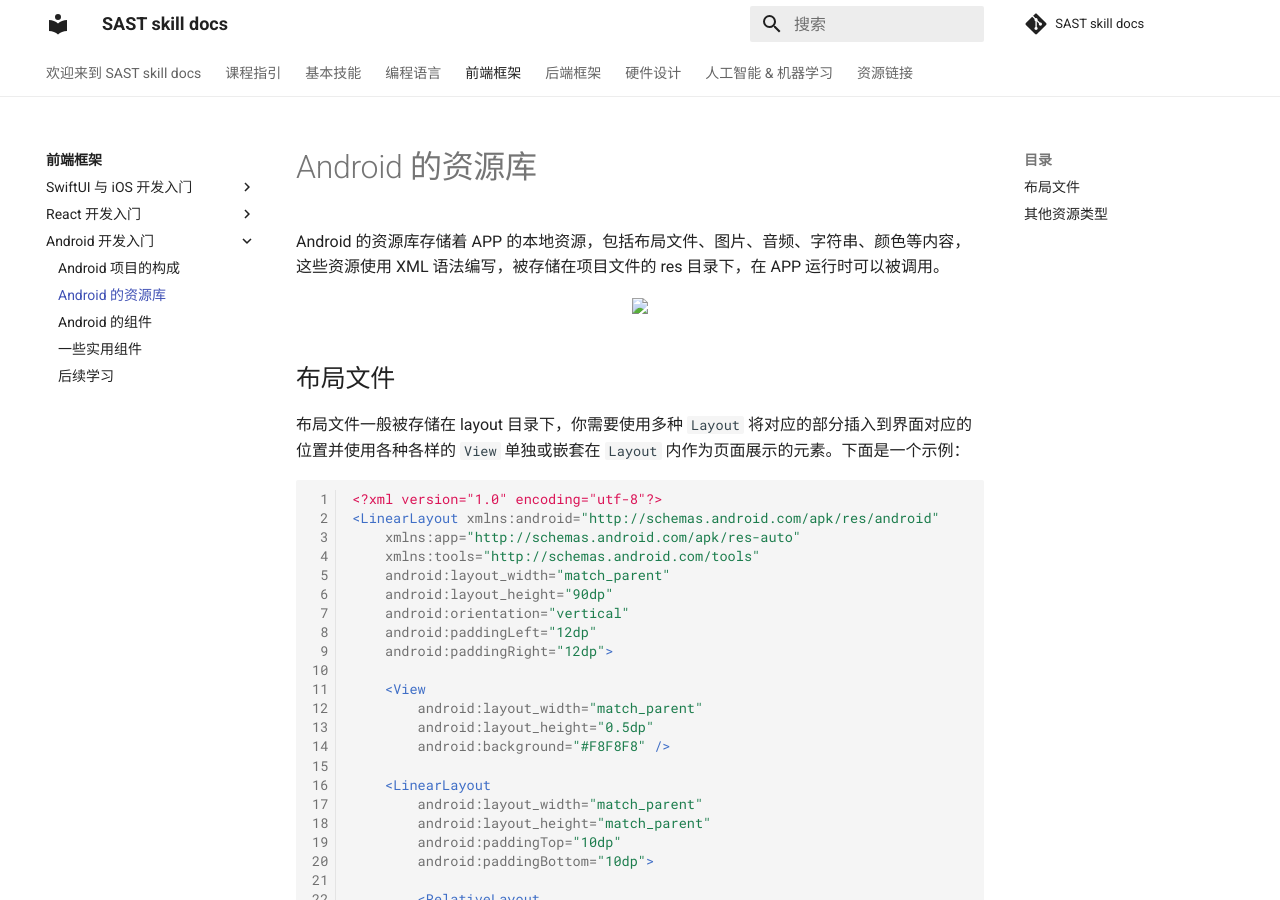
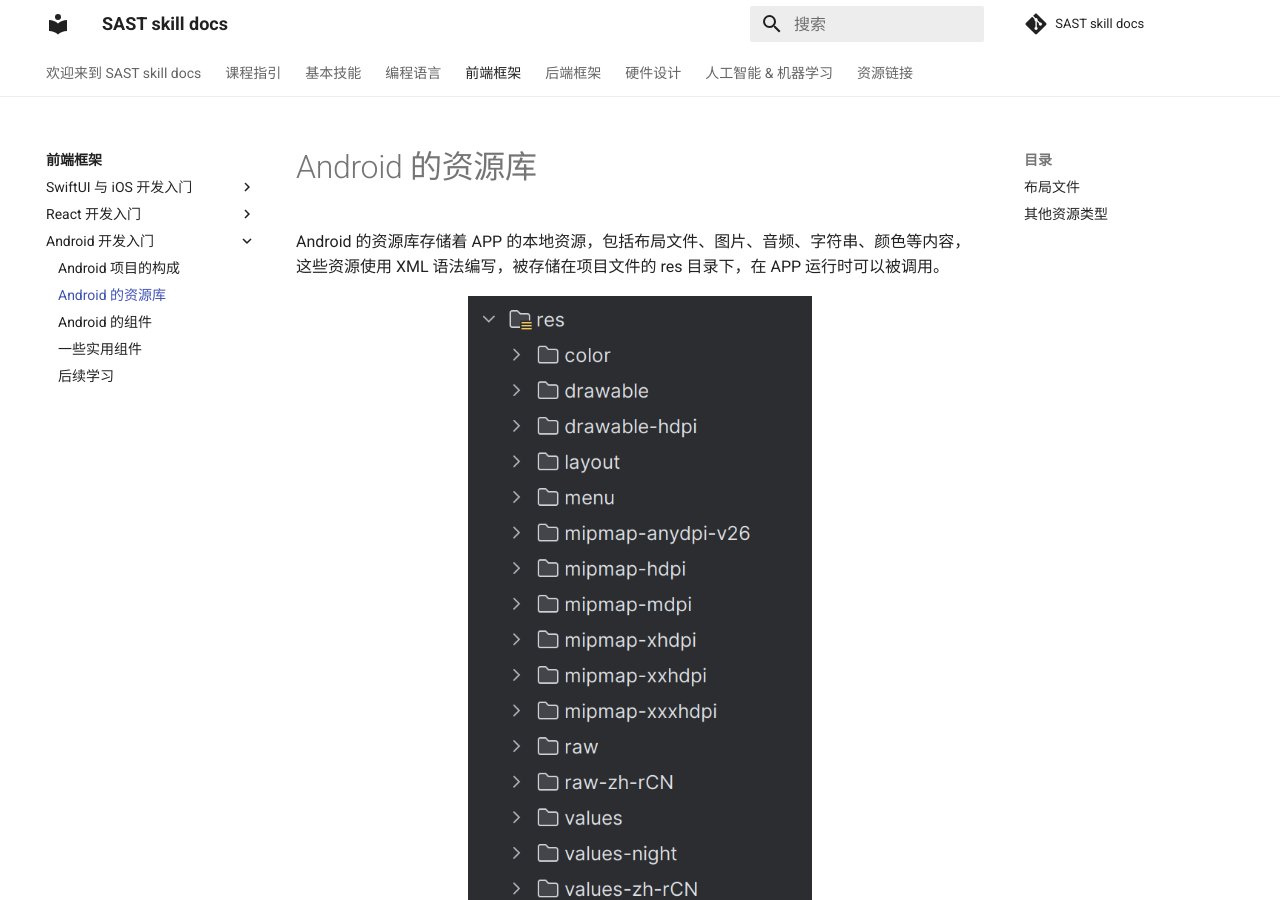
Before and after one commit to SAST-skill-docers/sast-skill-docs, an MkDocs documentation site: the page built from docs/frontend/android/resources.md, in a window 1280 px wide and 900 px high. Built offline with MkDocs 1.6.1 and Material for MkDocs 9.7.7, drawn with Linux system fonts in a browser that asks for light colours; formulas are drawn with MathJax 3; comment, search, counter and statistics services are not loaded.

Commit message:
fix(android): update image links

```diff
--- a/docs/frontend/android/resources.md
+++ b/docs/frontend/android/resources.md
@@ -3,7 +3,7 @@
 Android 的资源库存储着 APP 的本地资源，包括布局文件、图片、音频、字符串、颜色等内容，这些资源使用 XML 语法编写，被存储在项目文件的 res 目录下，在 APP 运行时可以被调用。
 
 <center>
-    <img src="../../static/frontend/android/resources.png" width="50%">
+    <img src="../../../static/frontend/android/resources.png" width="50%">
 </center>
 
 ## 布局文件
@@ -83,7 +83,7 @@ Android 的资源库存储着 APP 的本地资源，包括布局文件、图片
 得到的布局如下图，如你所见，前后两个 View 是上下占位边框，中间的部分是一组横向线性排列，权重为 $2:1$；左边是两个文本框组成的，右边是一张图片。布局文件的编写还是比较直观的，更多地需要在实践中提高使用的熟练度，这里不再赘述。
 
 <center>
-    <img src="../../static/frontend/android/layout.png" width="70%">
+    <img src="../../../static/frontend/android/layout.png" width="70%">
 </center>
 
 !!! tip "几点关于布局文件的 tip"
```
